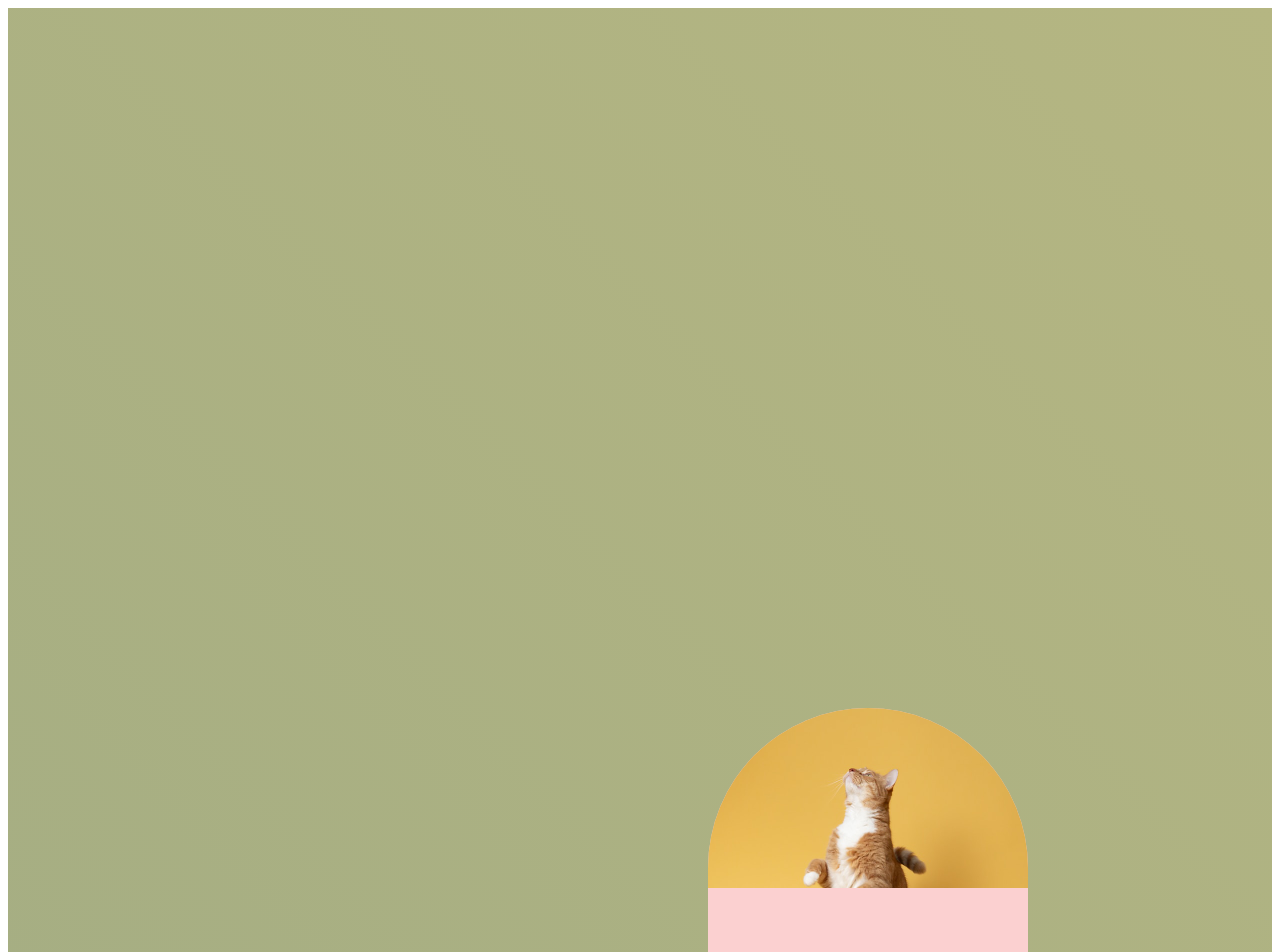
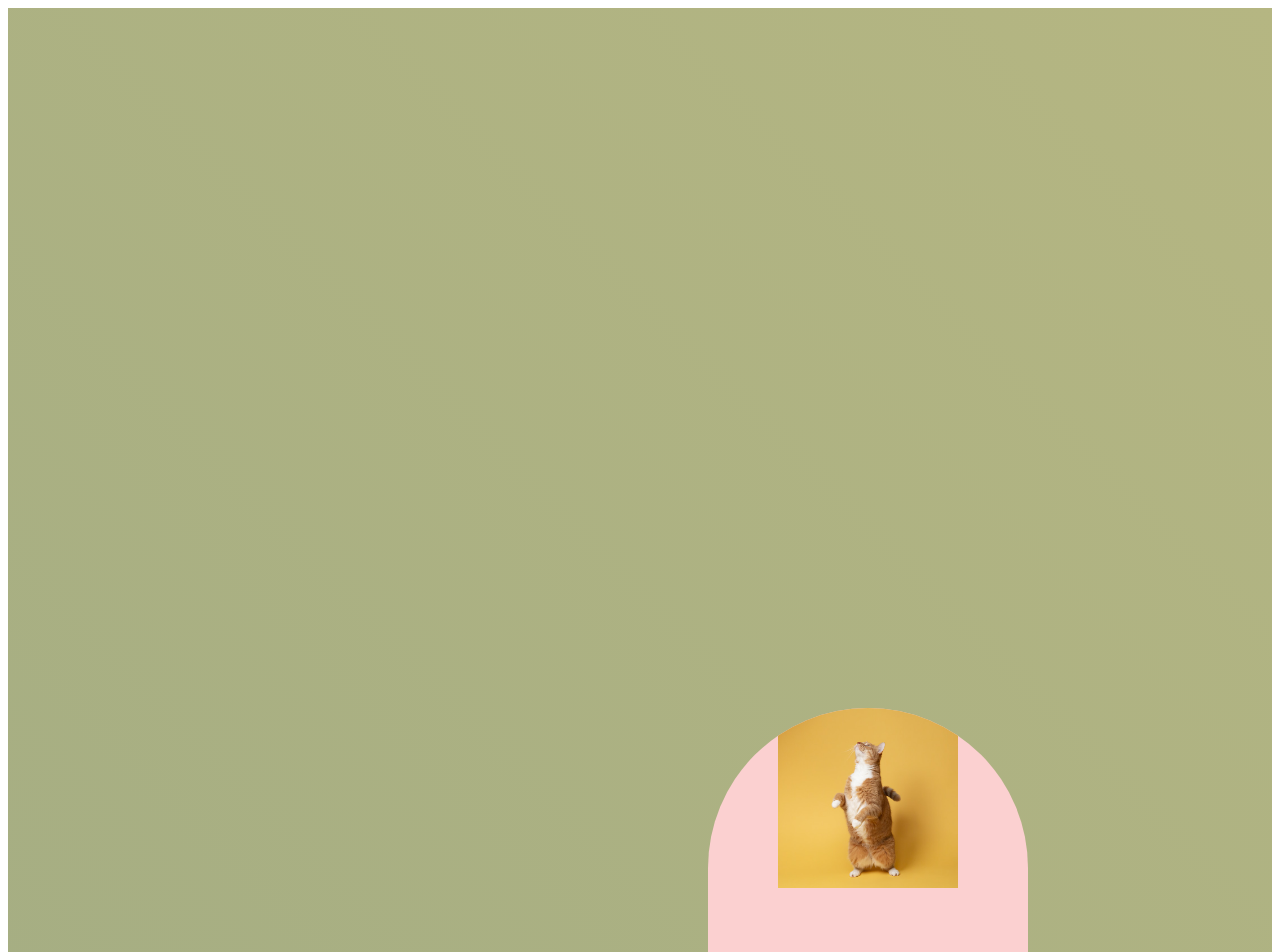
Before and after one commit to cheo13/UNITED-R, an Angular app: page / in a window 1280 px wide. Shown: the top 952 px of the page. Built offline with nearby package versions, Linux system fonts and the light colour scheme.

Commit message:
Update app.component.css

```diff
--- a/src/app/app.component.css
+++ b/src/app/app.component.css
@@ -1,4 +1,8 @@
 
+figure {
+    display: flex;
+    justify-content: center;
+  }
 article {
     position: relative;
     border-radius: 700px;
```
